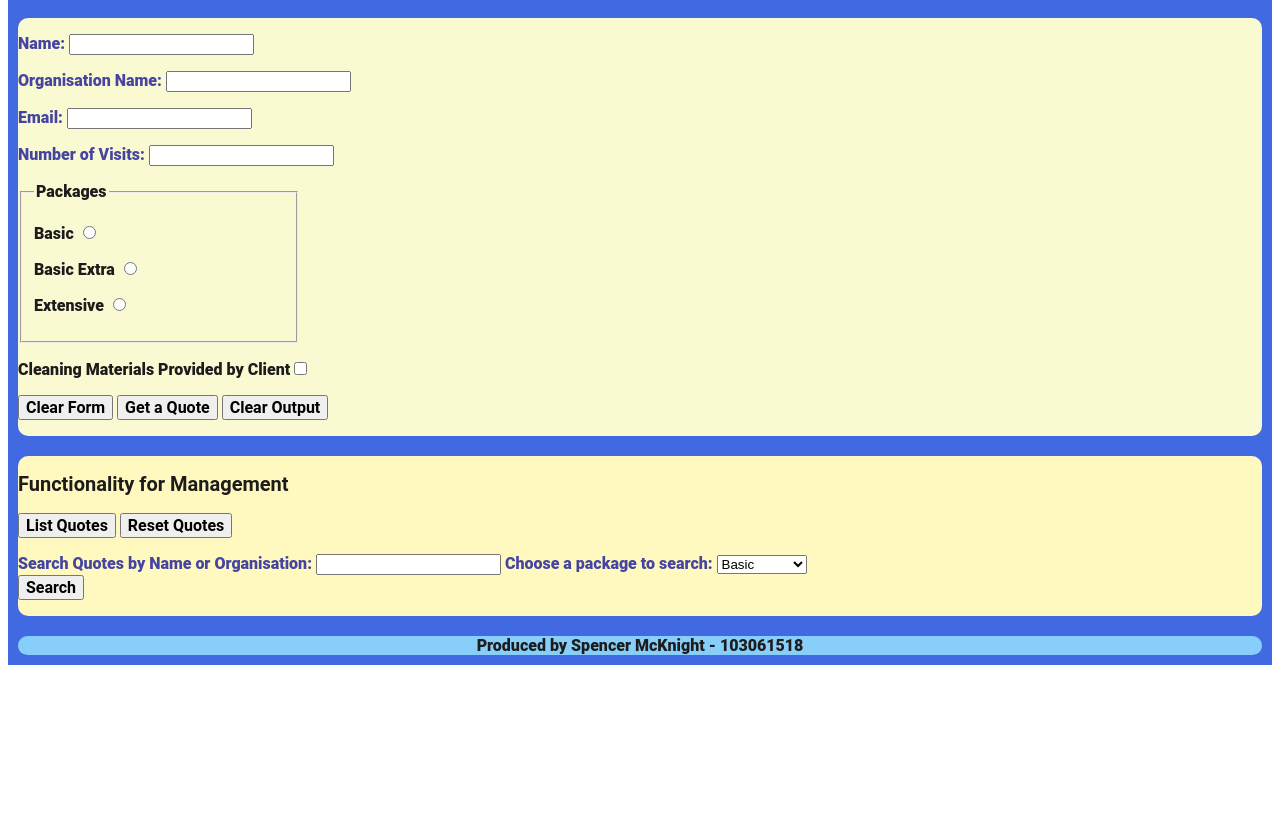
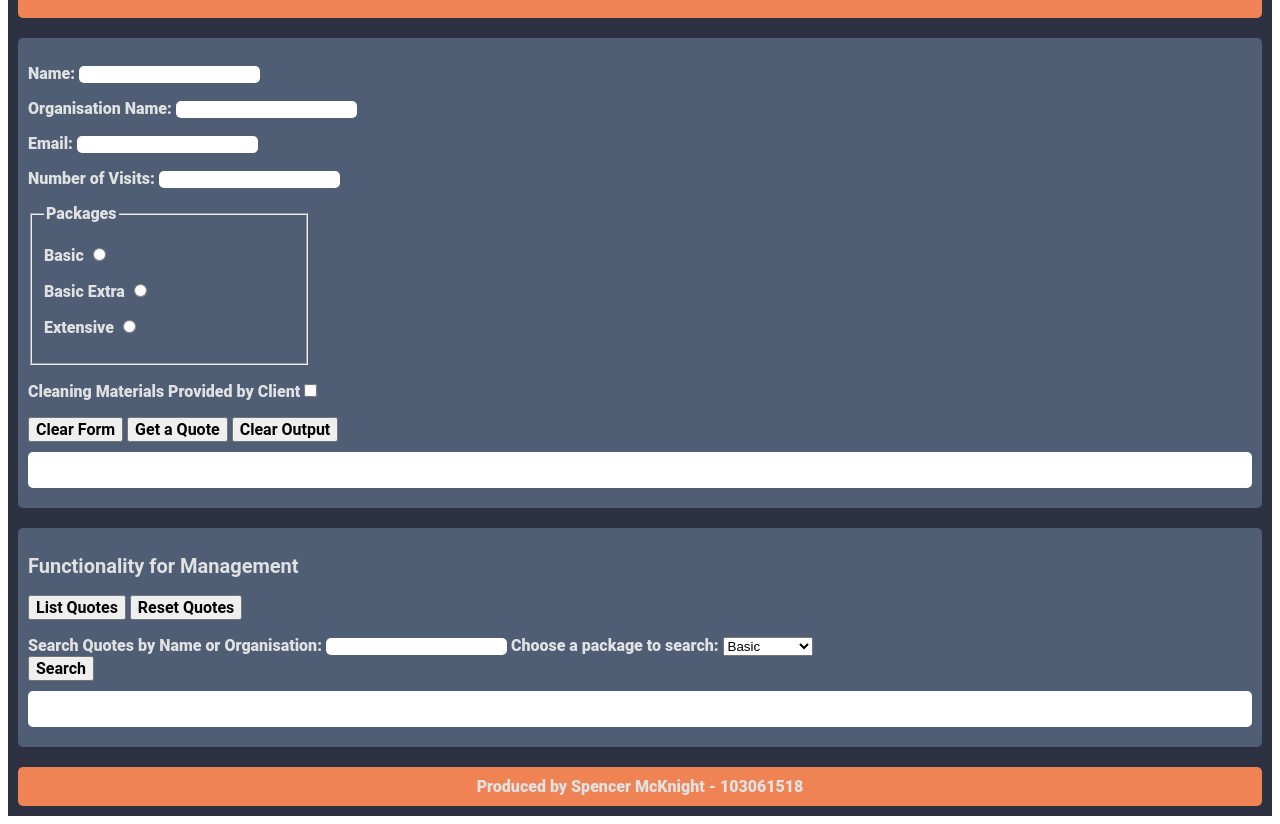
Before and after one commit to Spencer-McKnight/Spencer-McKnight.github.io, a plain HTML site: page CleaningQuote/index.html in a window 1280 px wide. Shown: the part 115-939 px from the top of the page. Before the commit the page ends 800 px from the top, so only its background shows below. Drawn offline with Linux system fonts and the light colour scheme.

Commit message:
css changes

```diff
--- a/CleaningQuote/HD.css
+++ b/CleaningQuote/HD.css
@@ -1,6 +1,5 @@
 [id^="err"] {
   color: red;
-  font-style: italic;
   font-size: small;
 }
 
@@ -15,54 +14,57 @@
 }
 
 body {
-  color: rgb(29, 28, 28);
+  color: #e0e1e1;
   font-family: "Roboto";
   font-weight: 800;
 }
 
-#lblTxt {
-  color: rgb(69, 69, 161);
-}
-
 .flex-container {
-  background-color: royalblue;
+  background-color: #2d3142;
   display: flex;
   display: -webkit-flex;
   flex-direction: column;
 }
 
+input {
+  border-radius: 5px;
+  outline: none;
+  border: none;
+}
+
+.header,
+.inputs,
+.inputs2,
+.footer {
+  margin: 10px;
+  padding: 10px;
+  border-radius: 5px;
+}
+
 .header {
-  background-color: lightskyblue;
-  margin: 10px;
-  border-radius: 10px;
+  background-color: #ef8354;
   text-align: center;
 }
 
 .inputs {
-  background-color: lightgoldenrodyellow;
-  margin: 10px;
-  border-radius: 10px;
-  text-align: left;
+  padding: 10px;
+  background-color: #4f5d75;
 }
 
 .inputs2 {
-  background-color: rgb(255, 249, 191);
-  margin: 10px;
-  border-radius: 10px;
-  text-align: left;
+  background-color: #4f5d75;
 }
 
 .out {
-  background-color: whitesmoke;
-  margin: 10px;
-  border-radius: 10px;
-  text-align: left;
+  background-color: #ffffff;
+  margin: 10px 0;
+  padding: 10px;
+  border-radius: 5px;
+  color: #000000;
 }
 
 .footer {
-  background-color: lightskyblue;
-  margin: 10px;
-  border-radius: 10px;
+  background-color: #ef8354;
   text-align: center;
 }
 
```
Also changed, not shown: CleaningQuote/index.html (+1 -1 lines).
